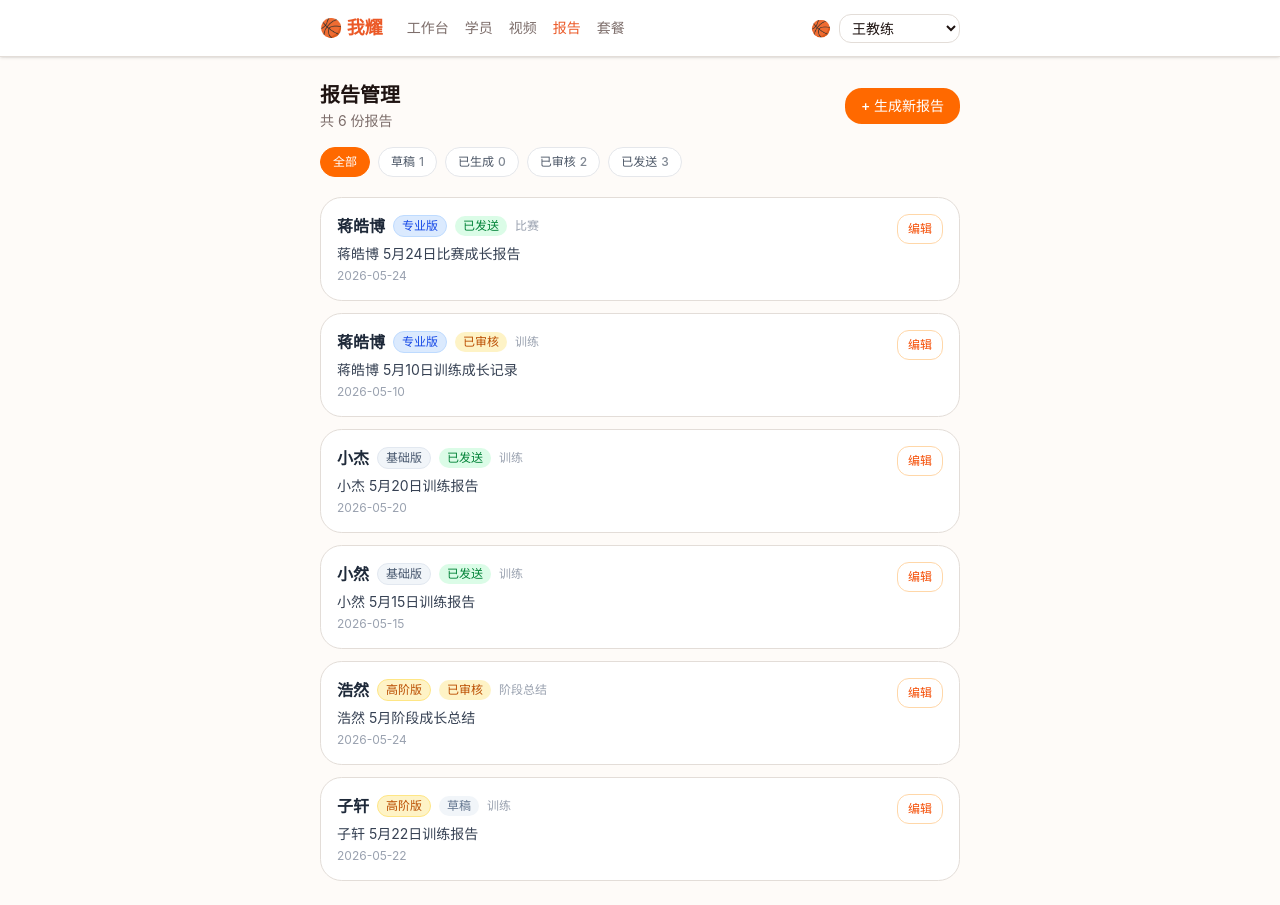
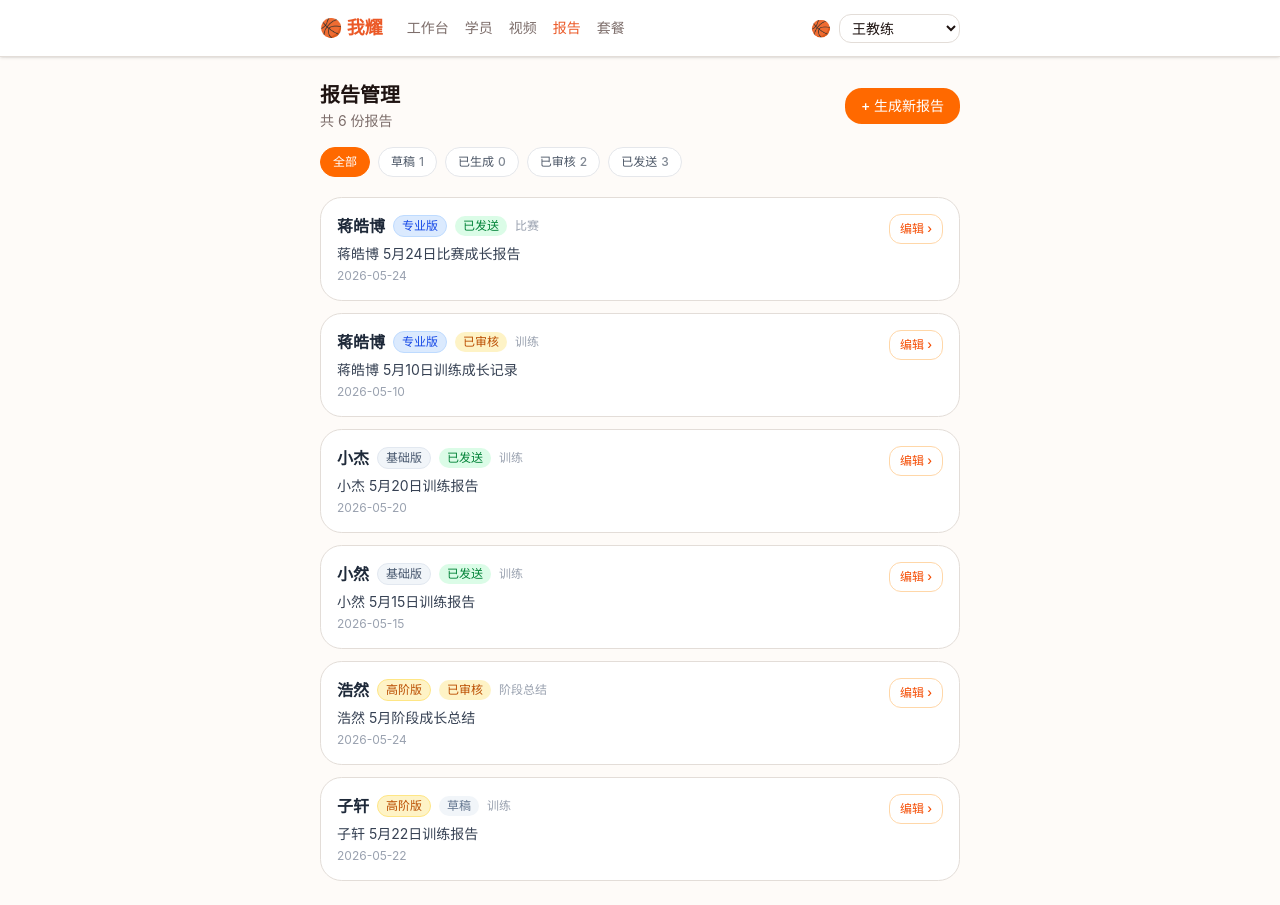
Before and after one commit to BillBillBiuBiuBiu/woyao-growth, a Next.js app: page /coach/reports in a window 1280 px wide. Built offline with nearby package versions, Linux system fonts and the light colour scheme.

Commit message:
fix: make full report card tappable in coach reports list
Same pattern fixed in cycle 64 for student detail page — outer div was not
linked, only the small 编辑 text link was tappable. Wrap card in Link,
convert inner Link to span to avoid nested anchor elements.

```diff
--- a/app/coach/reports/page.tsx
+++ b/app/coach/reports/page.tsx
@@ -80,7 +80,7 @@ export default function CoachReportsPage() {
           const badge = statusBadge[r.status] || statusBadge.draft;
 
           return (
-            <div key={r.id} className="rounded-2xl border border-border bg-white p-4">
+            <Link key={r.id} href={`/coach/annotate/${r.id}`} className="block rounded-2xl border border-border bg-white p-4 hover:shadow-md transition-shadow active:scale-[0.99]">
               <div className="flex items-start justify-between gap-2">
                 <div className="flex-1 min-w-0">
                   <div className="flex flex-wrap items-center gap-2 mb-1.5">
@@ -92,14 +92,11 @@ export default function CoachReportsPage() {
                   <div className="text-sm text-gray-700 truncate mb-1">{r.title}</div>
                   <div className="text-xs text-gray-400">{r.createdAt}</div>
                 </div>
-                <Link
-                  href={`/coach/annotate/${r.id}`}
-                  className="shrink-0 text-xs text-orange-600 font-medium border border-orange-200 rounded-lg px-2.5 py-1.5 hover:bg-orange-50 transition-colors"
-                >
-                  编辑
-                </Link>
+                <span className="shrink-0 text-xs text-orange-600 font-medium border border-orange-200 rounded-lg px-2.5 py-1.5">
+                  编辑 ›
+                </span>
               </div>
-            </div>
+            </Link>
           );
         })}
       </div>
```
